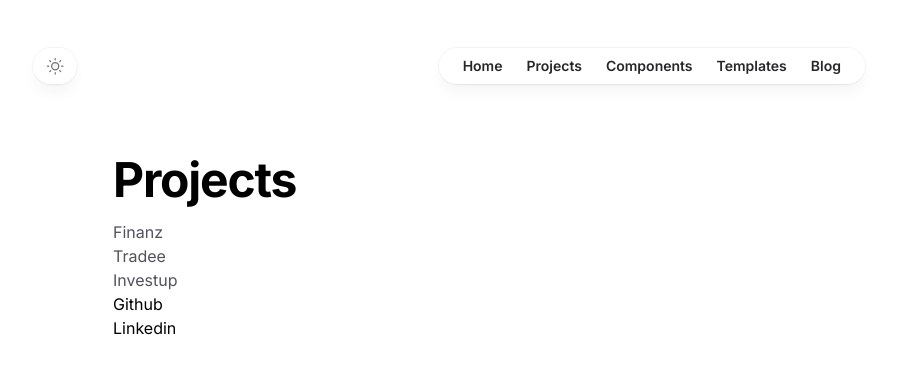
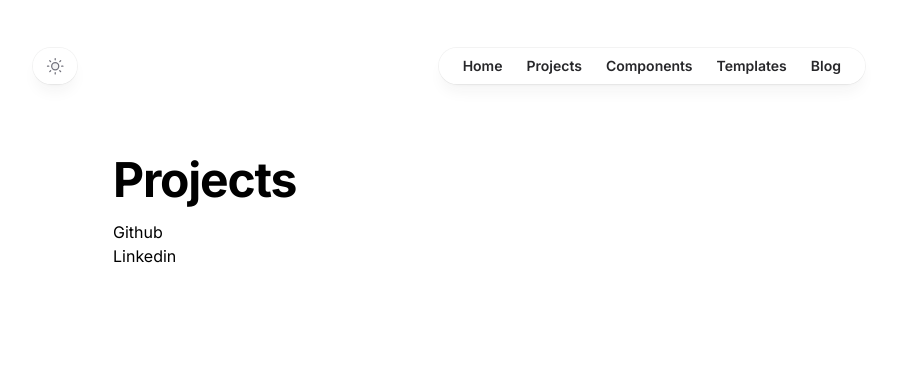
Before and after one commit to kishorekumargr/kishorekumargr, a Next.js app: page /projects in a window 1280 px wide. Shown: the top 374 px of the page, without its empty margins (191-1088 px from the left). Built offline with nearby package versions, Linux system fonts and the light colour scheme.

Commit message:
fix: projects

```diff
--- a/app/projects/page.tsx
+++ b/app/projects/page.tsx
@@ -3,9 +3,6 @@ export default function Projects() {
     <main>
       <div>
         <h1>Projects</h1>
-        <p>Finanz</p>
-        <p>Tradee</p>
-        <p>Investup</p>
       </div>
     </main>
   );
```
